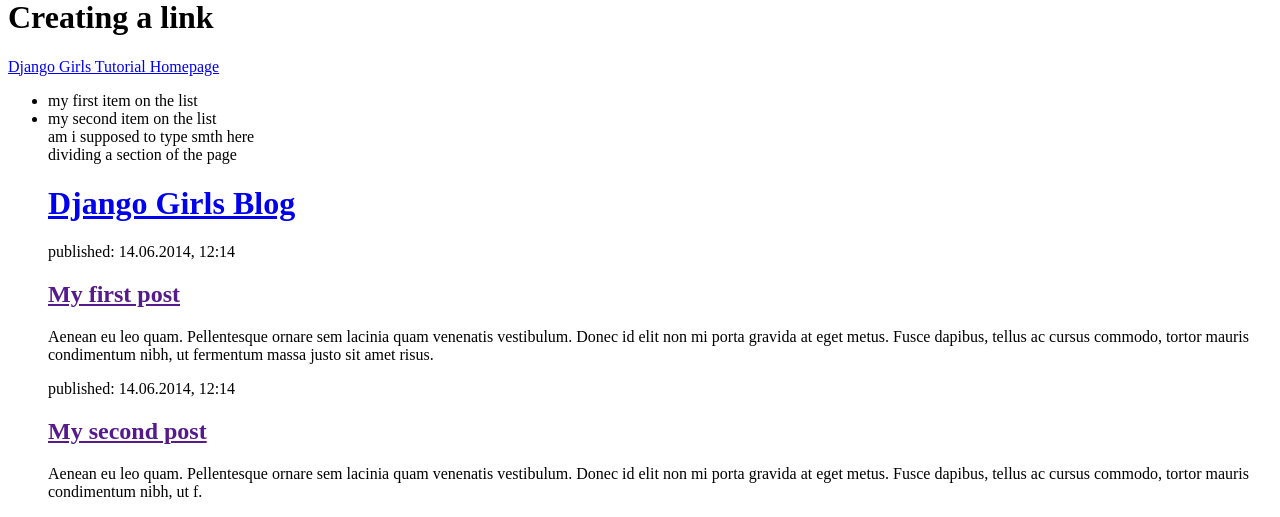
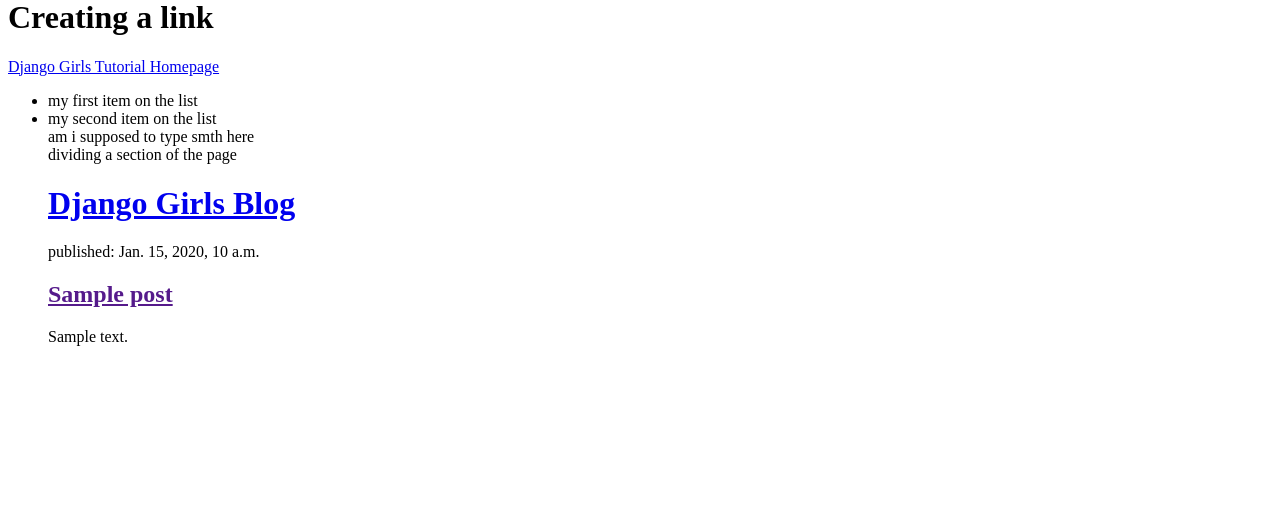
Before and after one commit to khorjingqian/my-first-blog, a Django app: template blog/templates/blog/post_list.html in a window 1280 px wide. Shown: the part 355-872 px from the top of the page. After the commit the page ends 701 px from the top, so only its background shows below. Run offline with Django 3.2, Linux system fonts and the light colour scheme; the template is opened without the code that fills it: values that come from a table or form of the project are taken from there, others are empty; tables that the repository leaves empty hold one stand-in row (values such as "Sample post").

Commit message:
Modified templates to display posts from database.

```diff
--- a/blog/templates/blog/post_list.html
+++ b/blog/templates/blog/post_list.html
@@ -4,6 +4,7 @@
     </head>
 
 <body>
+
     <h1>My most important heading</h1>
     <p>Hi there!</p>
     <p>It works!</p>
@@ -28,17 +29,16 @@
         <div>
             <h1><a href="/">Django Girls Blog</a></h1>
         </div>
+        {% for post in posts %}
+            <div>
+                <p>published: {{ post.published_date }}</p>
+                <h2><a href="">{{ post.title }}</a></h2>
+                <p>{{ post.text|linebreaksbr }}</p>
+            </div>
 
-        <div>
-            <p>published: 14.06.2014, 12:14</p>
-            <h2><a href="">My first post</a></h2>
-            <p>Aenean eu leo quam. Pellentesque ornare sem lacinia quam venenatis vestibulum. Donec id elit non mi porta gravida at eget metus. Fusce dapibus, tellus ac cursus commodo, tortor mauris condimentum nibh, ut fermentum massa justo sit amet risus.</p>
-        </div>
 
-        <div>
-            <p>published: 14.06.2014, 12:14</p>
-            <h2><a href="">My second post</a></h2>
-            <p>Aenean eu leo quam. Pellentesque ornare sem lacinia quam venenatis vestibulum. Donec id elit non mi porta gravida at eget metus. Fusce dapibus, tellus ac cursus commodo, tortor mauris condimentum nibh, ut f.</p>
+
+        {% endfor %}
         </div>
     </body>
 </html>
--- a/blog/views.py
+++ b/blog/views.py
@@ -1,6 +1,8 @@
 from django.shortcuts import render
-
+from .models import(Post)
+from django.utils import timezone
 # Create your views here.
 
 def post_list(request):
-    return render(request, 'blog/post_list.html', {})
+    posts = Post.objects.filter(published_date__lte=timezone.now()).order_by('published_date')
+    return render(request, 'blog/post_list.html', {'posts': posts})
```
